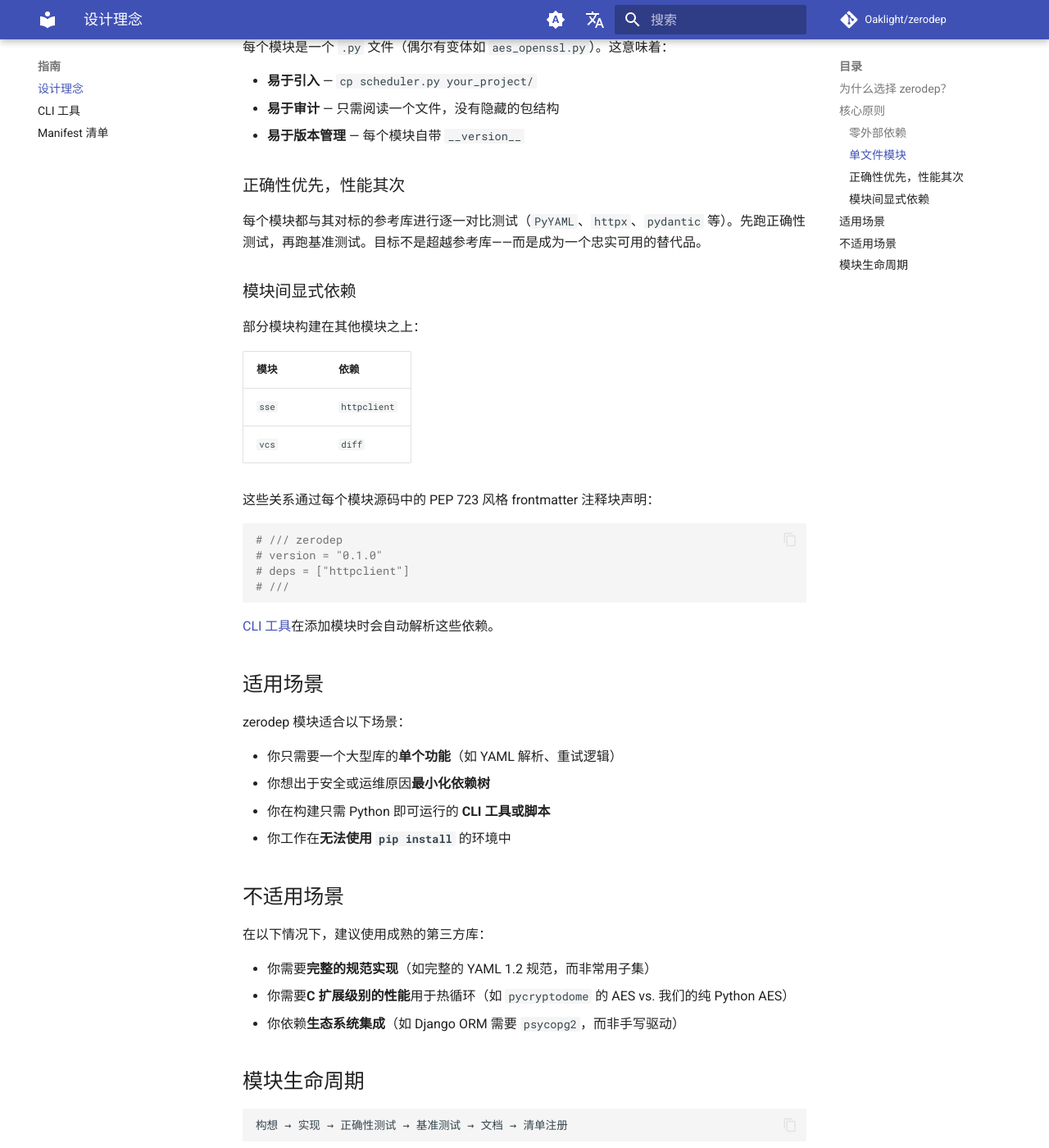
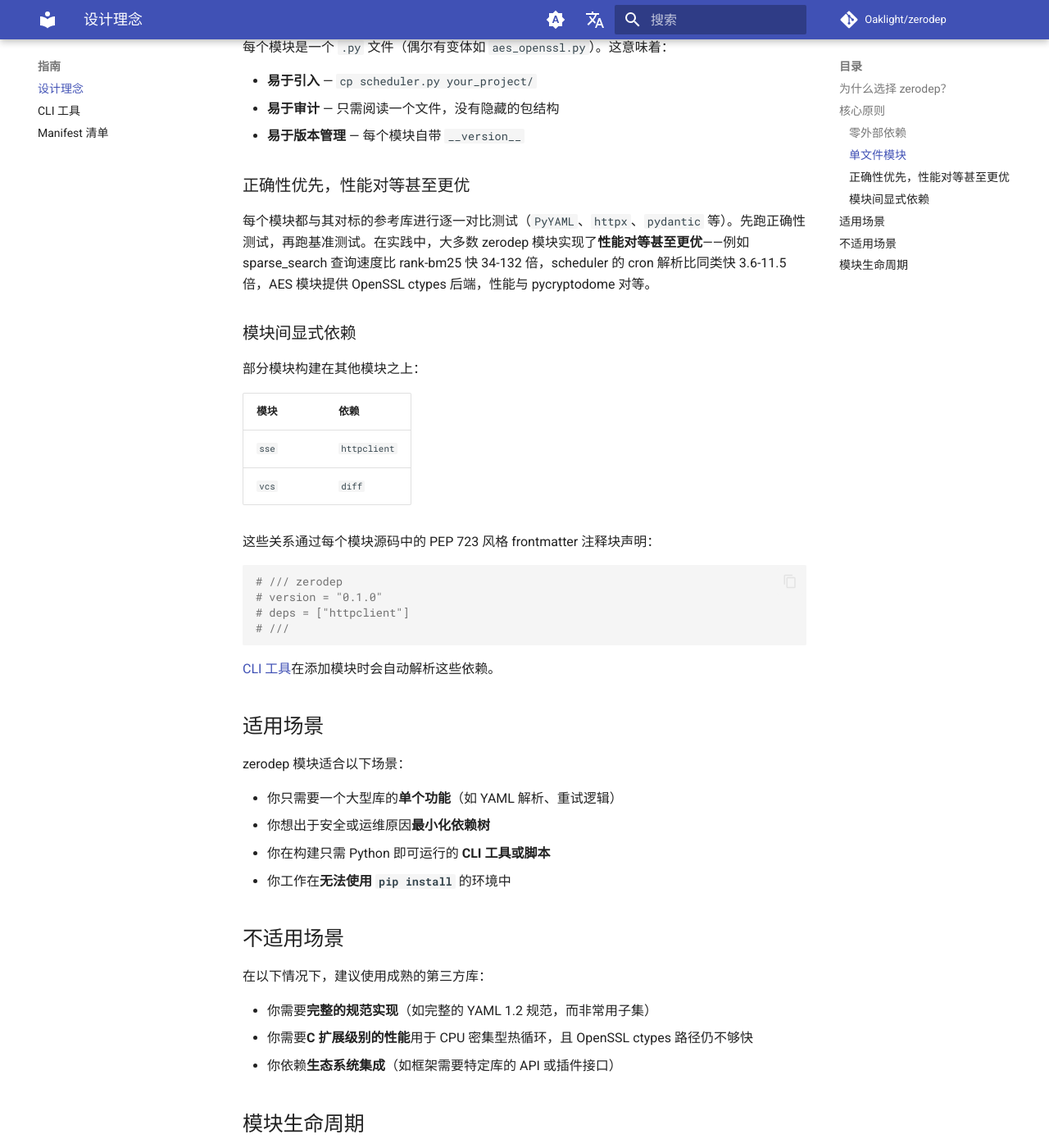
Before and after one commit to Oaklight/zerodep, an MkDocs documentation site: the page built from docs/guide/philosophy.md, in a window 1280 px wide and 1400 px high, scrolled down 753 px. Shown: the whole window at 82% size. Built offline with MkDocs 1.6.1 and Material for MkDocs 9.7.7, drawn with Linux system fonts in a browser that asks for light colours; comment, search, counter and statistics services are not loaded.

Commit message:
update philosophy page: correct performance claims and examples
AES has OpenSSL ctypes backend (not pure-Python only), most modules
match or beat reference library performance, replace Django/psycopg2
example with generic ecosystem integration caveat.

```diff
--- a/docs/guide/philosophy.md
+++ b/docs/guide/philosophy.md
@@ -24,9 +24,9 @@
 - **易于审计** — 只需阅读一个文件，没有隐藏的包结构
 - **易于版本管理** — 每个模块自带 `__version__`
 
-### 正确性优先，性能其次
+### 正确性优先，性能对等甚至更优
 
-每个模块都与其对标的参考库进行逐一对比测试（`PyYAML`、`httpx`、`pydantic` 等）。先跑正确性测试，再跑基准测试。目标不是超越参考库——而是成为一个忠实可用的替代品。
+每个模块都与其对标的参考库进行逐一对比测试（`PyYAML`、`httpx`、`pydantic` 等）。先跑正确性测试，再跑基准测试。在实践中，大多数 zerodep 模块实现了**性能对等甚至更优**——例如 sparse_search 查询速度比 rank-bm25 快 34-132 倍，scheduler 的 cron 解析比同类快 3.6-11.5 倍，AES 模块提供 OpenSSL ctypes 后端，性能与 pycryptodome 对等。
 
 ### 模块间显式依赖
 
@@ -62,8 +62,8 @@
 在以下情况下，建议使用成熟的第三方库：
 
 - 你需要**完整的规范实现**（如完整的 YAML 1.2 规范，而非常用子集）
-- 你需要**C 扩展级别的性能**用于热循环（如 `pycryptodome` 的 AES vs. 我们的纯 Python AES）
-- 你依赖**生态系统集成**（如 Django ORM 需要 `psycopg2`，而非手写驱动）
+- 你需要**C 扩展级别的性能**用于 CPU 密集型热循环，且 OpenSSL ctypes 路径仍不够快
+- 你依赖**生态系统集成**（如框架需要特定库的 API 或插件接口）
 
 ## 模块生命周期
 
```
